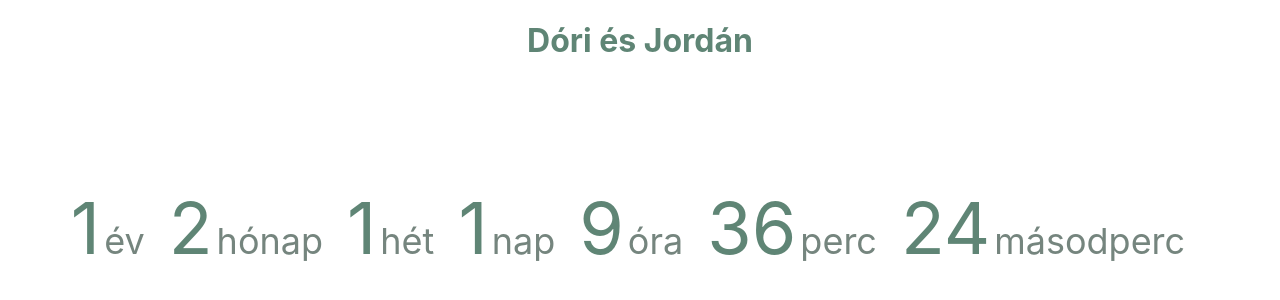
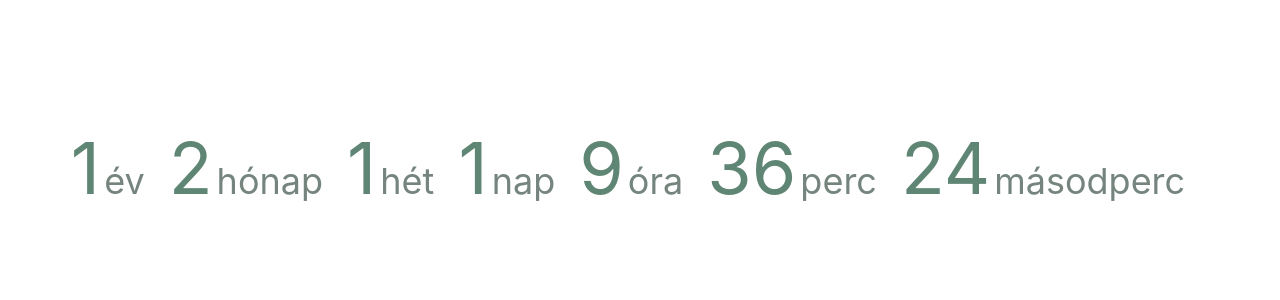
Before and after one commit to szalontaijordan/doriesjordanegybekelnek, a React (Create React App) app: page / in a window 1280 px wide. Shown: the top 300 px of the page. Built offline with nearby package versions, Linux system fonts and the light colour scheme.

Commit message:
Remove title

```diff
--- a/src/App.js
+++ b/src/App.js
@@ -57,9 +57,6 @@ function App() {
 
     return (
         <>
-            <div style={{ textAlign: 'center', color: '#5F8575' }}>
-                <h1>Dóri és Jordán</h1>
-            </div>
             <div className="container">
                 {labels.map((label, key) => <span className="entry">
                     <span className="number">{Object.entries(label)[0][1]}</span>
```
